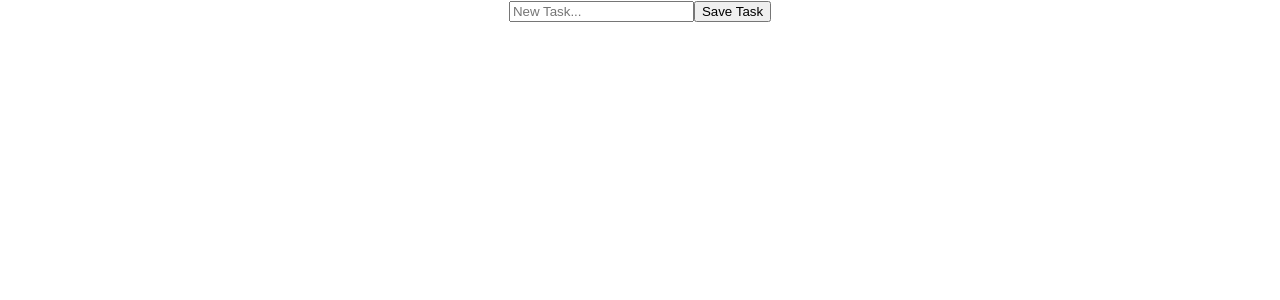
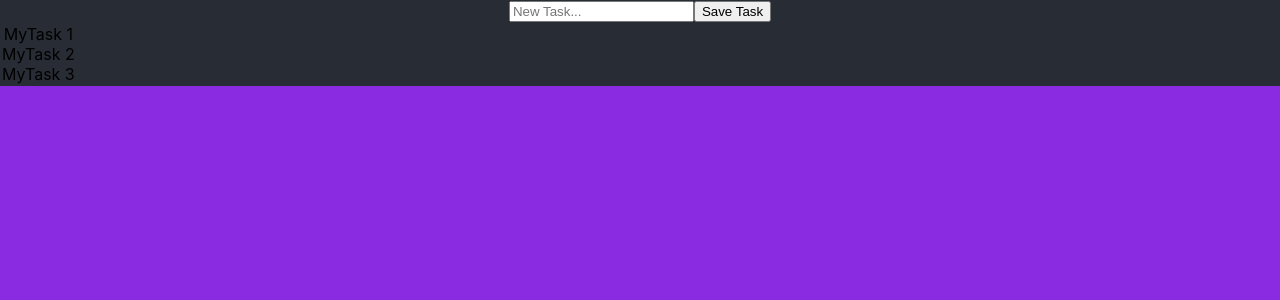
Before and after one commit to pellegabriel/task-list, a React (Create React App) app: page / in a window 1280 px wide. Shown: the top 300 px of the page. Built offline with nearby package versions, Linux system fonts and the light colour scheme.

Commit message:
task creator / app update usestate

```diff
--- a/src/App.css
+++ b/src/App.css
@@ -1,5 +1,7 @@
+
 .App {
   text-align: center;
+  background-color: #282c34;
 }
 
 .App-logo {
--- a/src/App.js
+++ b/src/App.js
@@ -1,18 +1,38 @@
+import { useState } from 'react';
 import './App.css';
-import { useState } from 'react';
+import TaskCreator from './components/taskCreator';
 
 function App() {
 
-  const [newTaskName, setNewTaskName] = useState()
+  const [tasksItems, setTasksItems] = useState ([
+    {name: 'MyTask 1', done: false},
+    {name: 'MyTask 2', done: false},
+    {name: 'MyTask 3', done: false},
+  ])
+
+  function createNewTask() {
+    alert("creating")
+  }
 
   return (
     <div className="App">
-      <input
-        type="text"
-        placeholder='New Task...'
-        onChange={(e) => setNewTaskName(e.target.value)}
+      <TaskCreator
+        createNewTask={createNewTask}
       />
-      <button onClick={() => alert (newTaskName)}>Save Task</button>
+      <table>
+        <thead>
+
+        </thead>
+        <tbody>
+        {
+          tasksItems.map(task =>(
+            <div>
+              {task.name}
+            </div>
+          ))
+        }
+        </tbody>
+      </table>
     </div>
   );
 }
--- /dev/null
+++ b/src/components/taskCreator.js
@@ -0,0 +1,24 @@
+import { useState } from "react";
+
+export const TaskCreator = () => {
+    const [newTaskName, setNewTaskName] = useState()
+
+    const handleSubmit = (e) => {
+        e.preventDefault()
+        localStorage.setItem('tasks', newTaskName)
+        setNewTaskName('')
+}
+
+    return (
+        <form onSubmit={handleSubmit}>
+            <input
+            type="text"
+            placeholder='New Task...'
+            onChange={(e) => setNewTaskName(e.target.value)}
+            />
+            <button>Save Task</button>
+        </form>
+    )
+}
+
+export default TaskCreator
--- a/src/index.css
+++ b/src/index.css
@@ -5,6 +5,7 @@ body {
     sans-serif;
   -webkit-font-smoothing: antialiased;
   -moz-osx-font-smoothing: grayscale;
+  background-color: blueviolet;
 }
 
 code {
```
